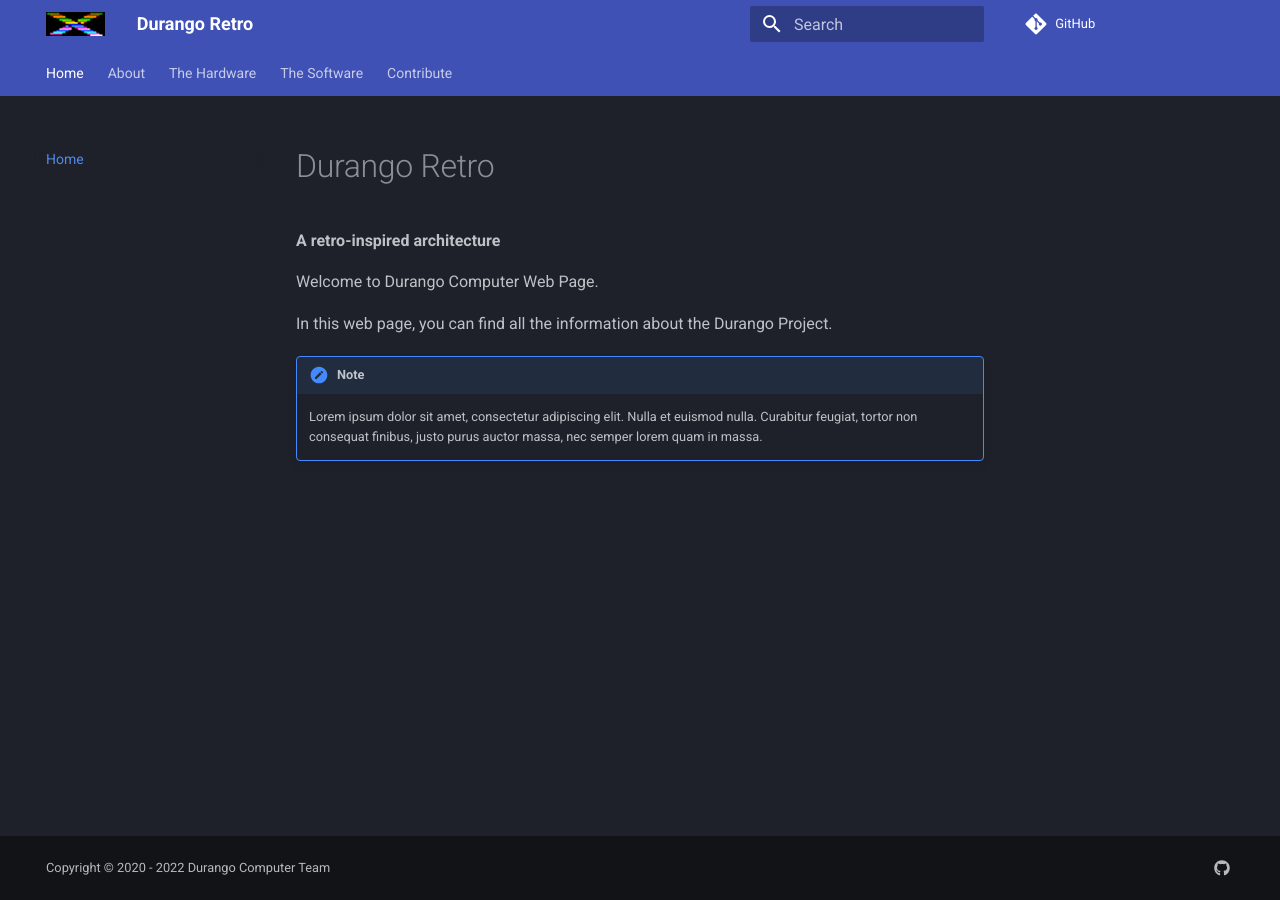
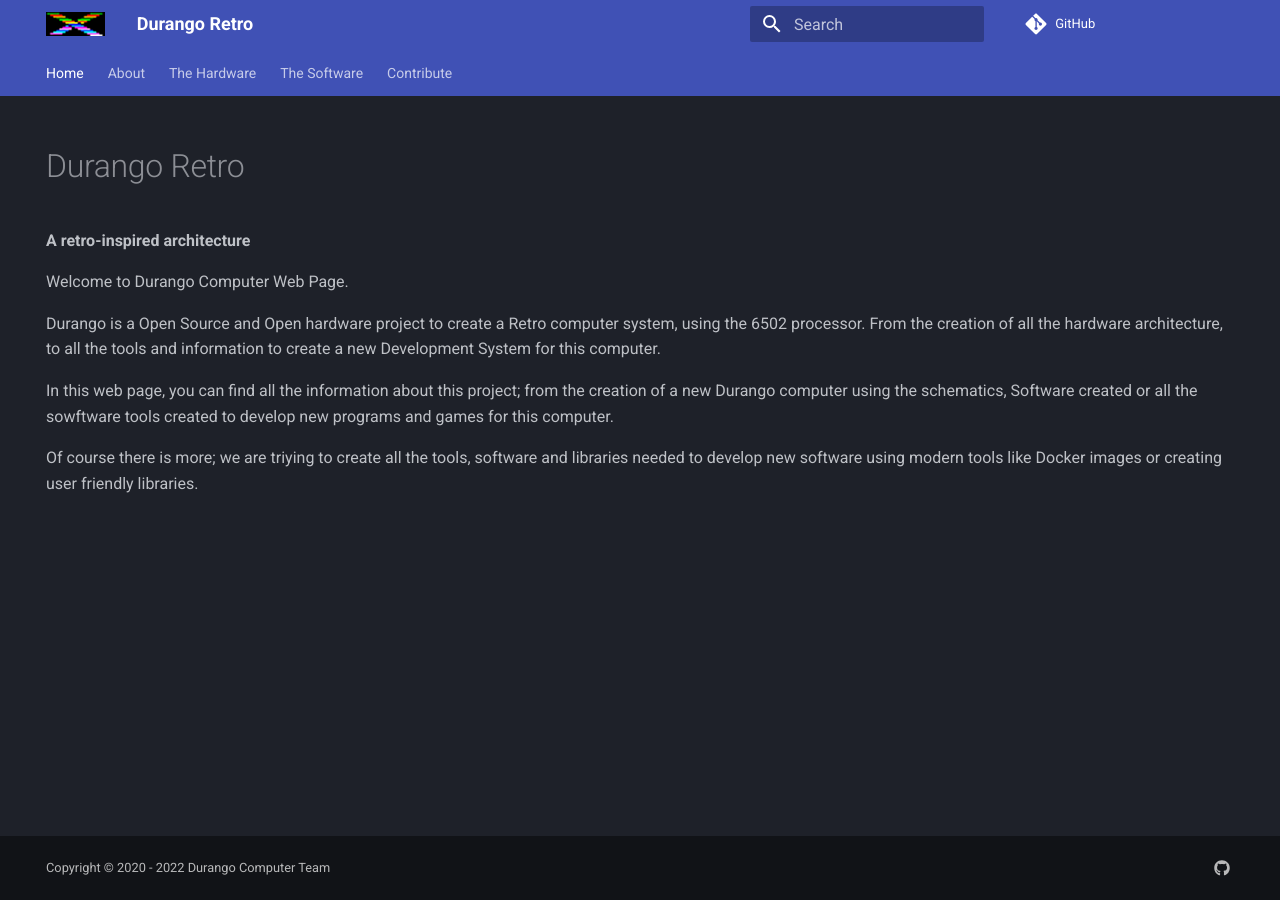
Before and after one commit to durangoretro/web, an MkDocs documentation site: the page built from docs/index.md, in a window 1280 px wide. Built offline with MkDocs 1.6.1 and Material for MkDocs 9.7.7, drawn with Linux system fonts in a browser that asks for light colours; comment, search, counter and statistics services are not loaded.

Commit message:
updating theme and init index content

```diff
--- a/docs/index.md
+++ b/docs/index.md
@@ -1,14 +1,15 @@
+---
+template: overrides/home.html
+---
 # Durango Retro
 
 **A retro-inspired architecture**
 
+
 Welcome to Durango Computer Web Page.
 
-In this web page, you can find all the information about the Durango Project.
+Durango is a Open Source and Open hardware project to create a Retro computer system, using the 6502 processor. From the creation of all the hardware architecture, to all the tools and information to create a new Development System for this computer.
 
+In this web page, you can find all the information about this project; from the creation of a new Durango computer using the schematics, Software created or all the sowftware tools created to develop new programs and games for this computer.
 
-!!! note
-
-    Lorem ipsum dolor sit amet, consectetur adipiscing elit. Nulla et euismod
-    nulla. Curabitur feugiat, tortor non consequat finibus, justo purus auctor
-    massa, nec semper lorem quam in massa.
+Of course there is more; we are triying to create all the tools, software and libraries needed to develop new software using modern tools like Docker images or creating user friendly libraries.
--- a/mkdocs.yml
+++ b/mkdocs.yml
@@ -21,6 +21,7 @@ copyright: Copyright &copy; 2020 - 2022 Durango Computer Team
 repo_url: https://github.com/durangoretro/web
 theme:
   name: material
+  custom_dir: theme
   nav_style: dark
   features:
     - navigation.tabs
--- /dev/null
+++ b/theme/overrides/home.html
@@ -0,0 +1,6 @@
+{% extends "base.html" %}
+
+{% block site_nav %} {% endblock %}
+{% block content %}
+    {{page.content}}
+{% endblock %}
```
